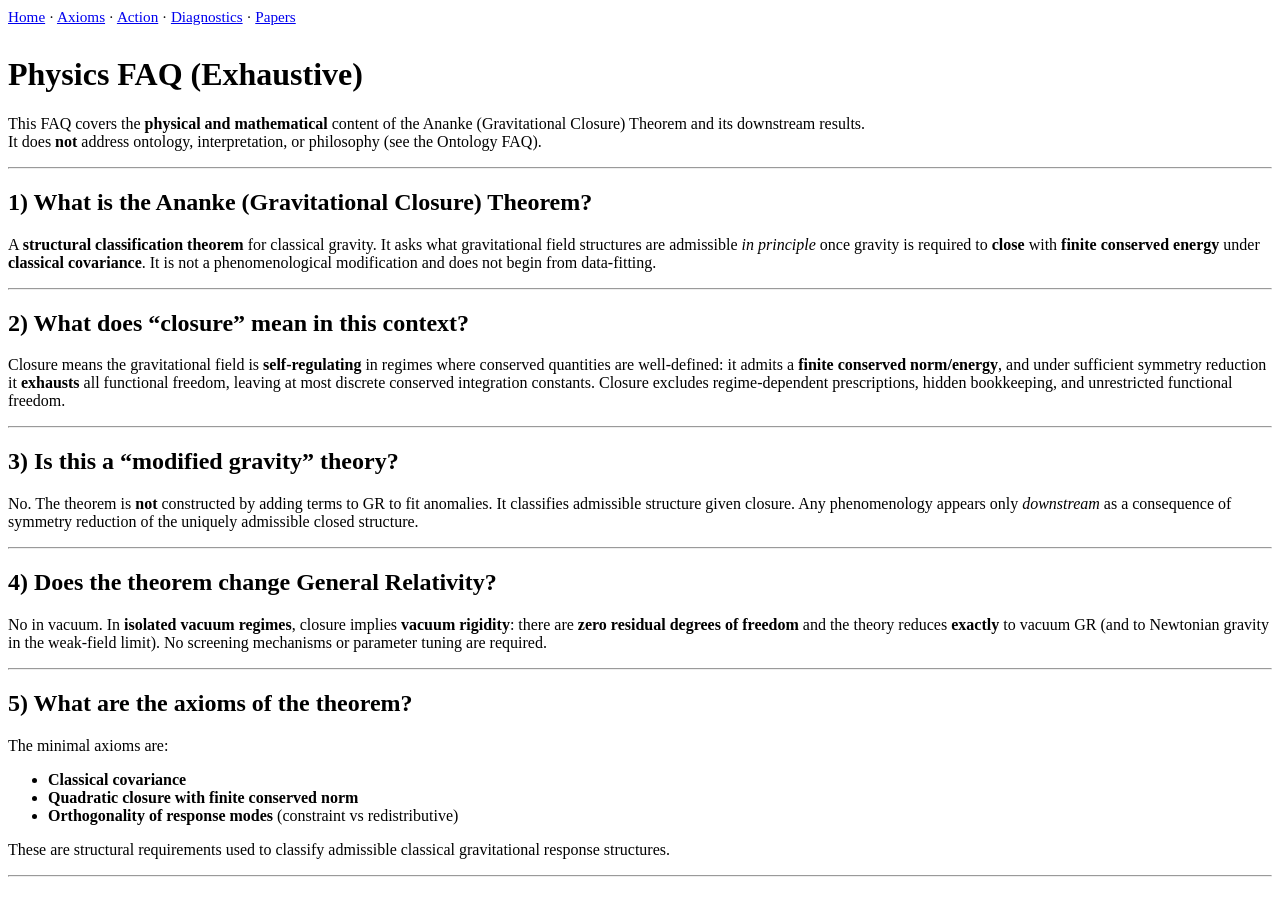
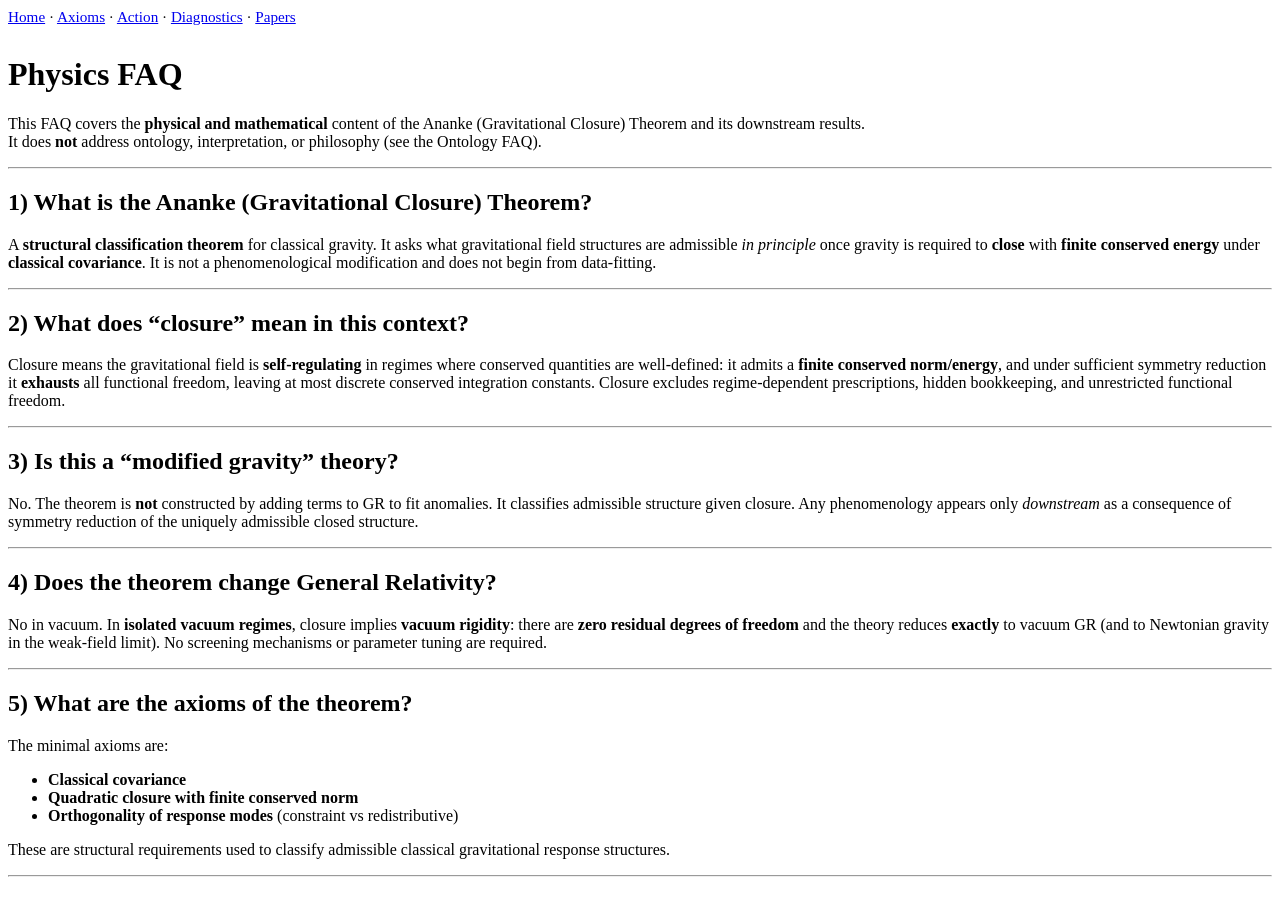
Before and after one commit to ananke-research/ananke-theorem, a Jekyll site: the page built from pages/Physics FAQ.md, in a window 1280 px wide and 900 px high. Built offline with Jekyll 4.4.1, drawn with Linux system fonts in a browser that asks for light colours; our own code applies the rules of GitHub Pages for plain Markdown files.

Commit message:
Update title of Physics FAQ
Shortened the title of the Physics FAQ.

```diff
--- a/pages/Physics FAQ.md
+++ b/pages/Physics FAQ.md
@@ -2,7 +2,7 @@
 layout: default
 ---
 
-# Physics FAQ (Exhaustive)
+# Physics FAQ
 
 This FAQ covers the **physical and mathematical** content of the Ananke (Gravitational Closure) Theorem and its downstream results.
 It does **not** address ontology, interpretation, or philosophy (see the Ontology FAQ).
```
